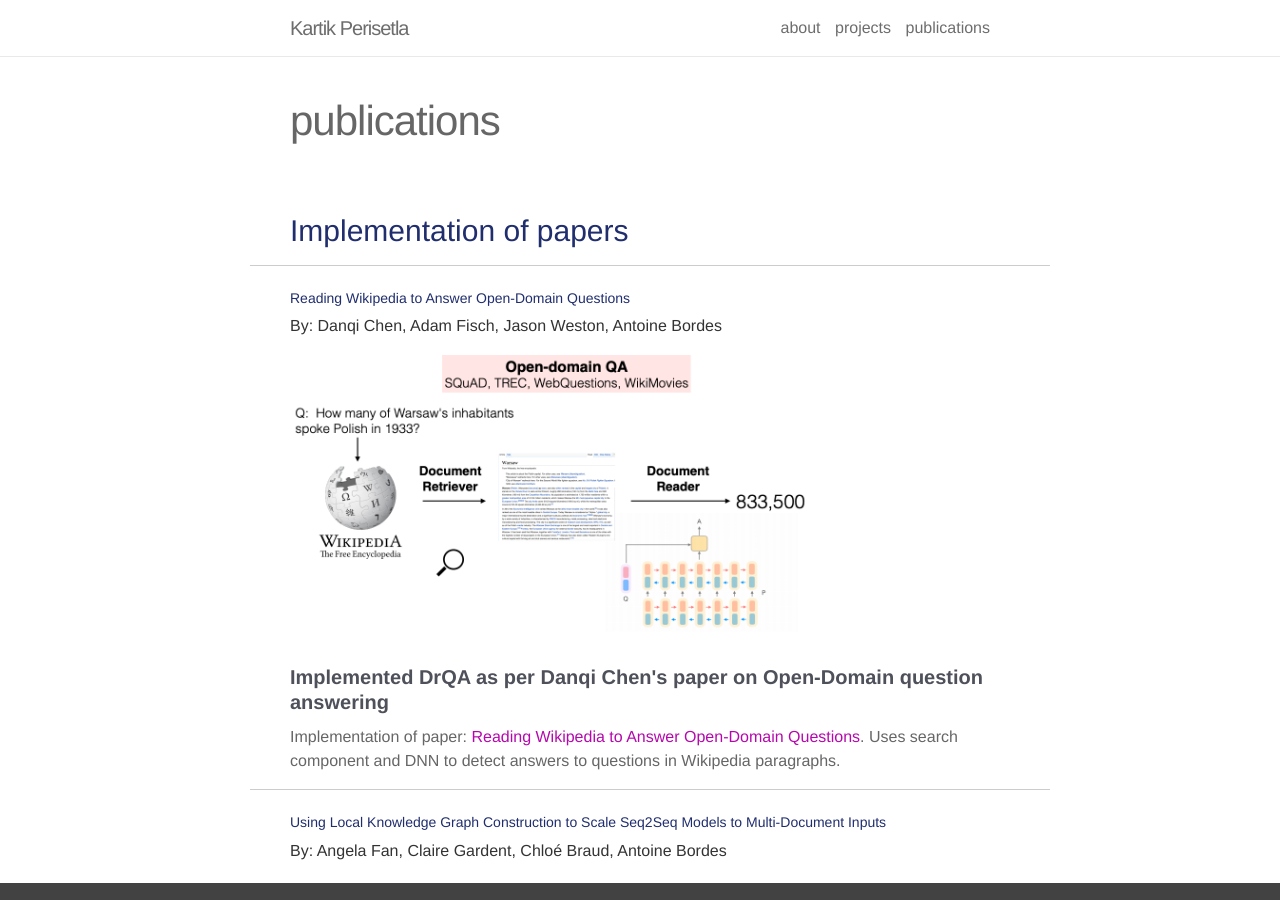
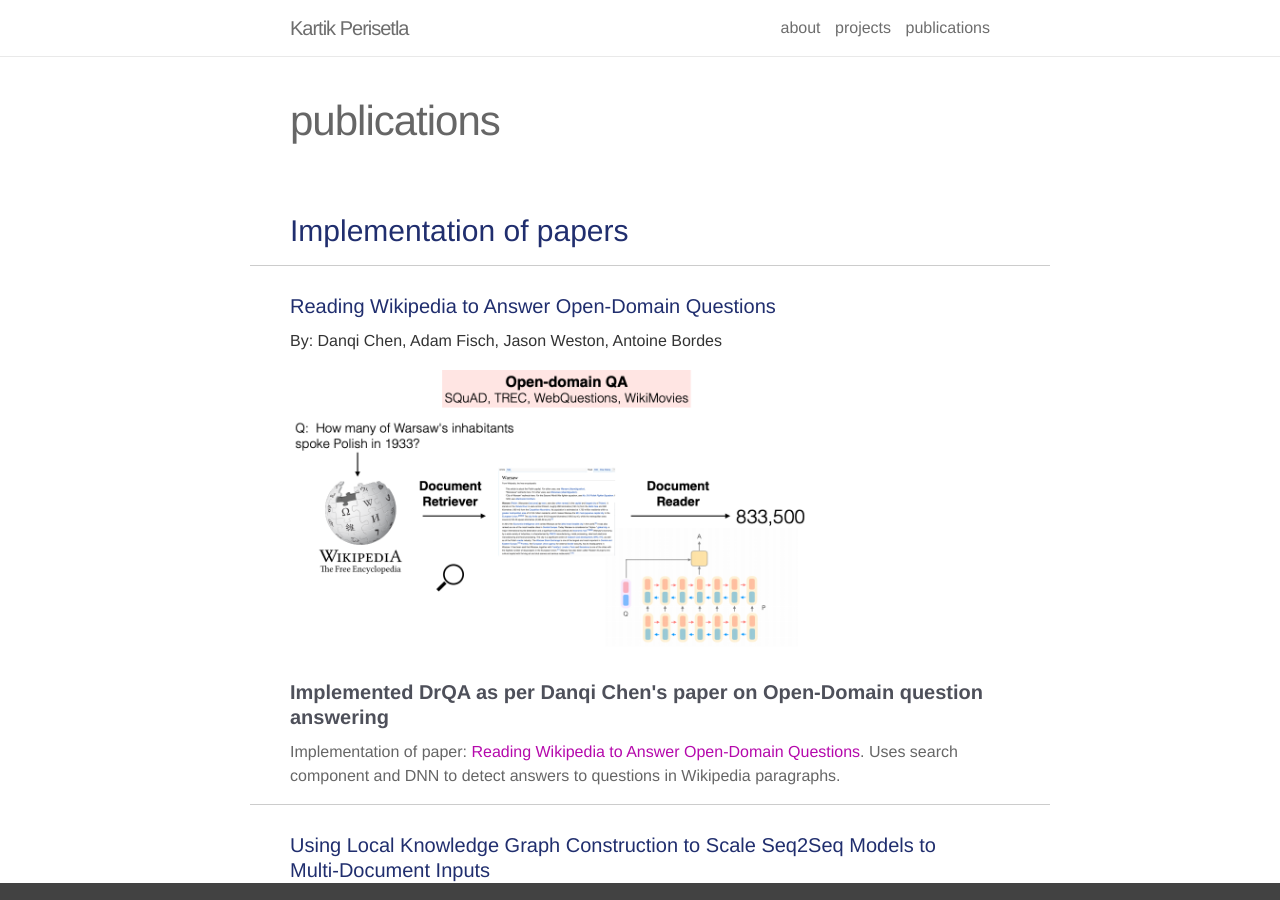
Before and after one commit to kartikperisetla/kartikperisetla.github.io, a Jekyll site: the page built from _pages/publications.md, in a window 1280 px wide and 900 px high. Built offline with Jekyll 4.4.1, drawn with Linux system fonts in a browser that asks for light colours; nearby versions of some CDN libraries.

Commit message:
Update publications.md

```diff
--- a/_pages/publications.md
+++ b/_pages/publications.md
@@ -10,8 +10,8 @@ description:
 <h4 class="year" />
 <br />
 
-<h5 style="color:#202E6E">Reading Wikipedia to Answer Open-Domain Questions
-</h5>
+<h4 style="color:#202E6E">Reading Wikipedia to Answer Open-Domain Questions
+</h4>
 By: Danqi Chen, Adam Fisch, Jason Weston, Antoine Bordes
 <img class="thumbnail" src="/assets/img/drqa.png" width="520px" height="300px" border="0px" />
 <p align="justify">
@@ -22,8 +22,8 @@ By: Danqi Chen, Adam Fisch, Jason Weston, Antoine Bordes
 <h4 class="year" />
 <br />
 
-<h5 style="color:#202E6E">Using Local Knowledge Graph Construction to Scale Seq2Seq Models to Multi-Document Inputs
-</h5>
+<h4 style="color:#202E6E">Using Local Knowledge Graph Construction to Scale Seq2Seq Models to Multi-Document Inputs
+</h4>
 By: Angela Fan, Claire Gardent, Chloé Braud, Antoine Bordes<br/><br/>
 <img class="thumbnail" src="/assets/img/drqa.png" width="520px" height="300px" border="0px" />
 <p align="justify">
```
